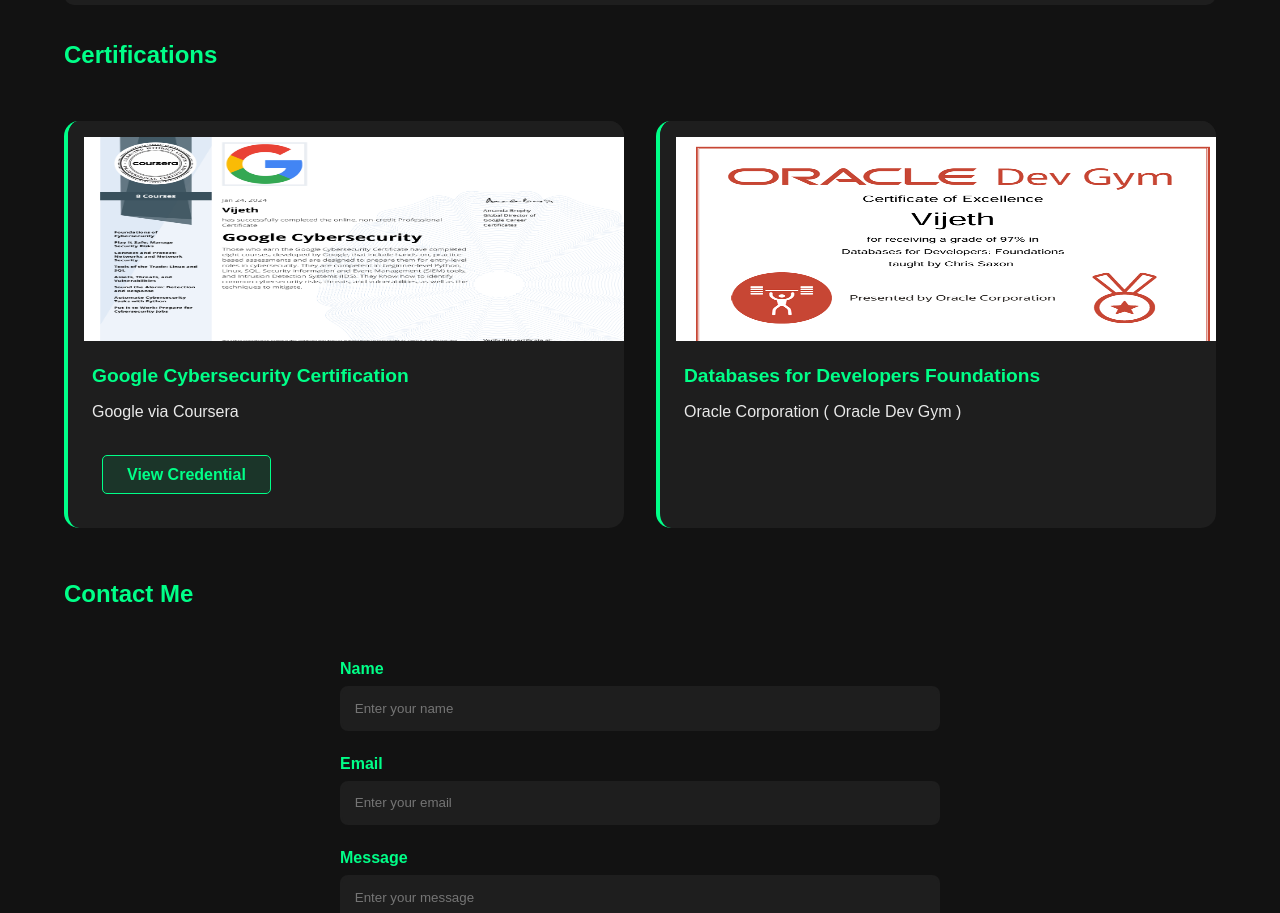
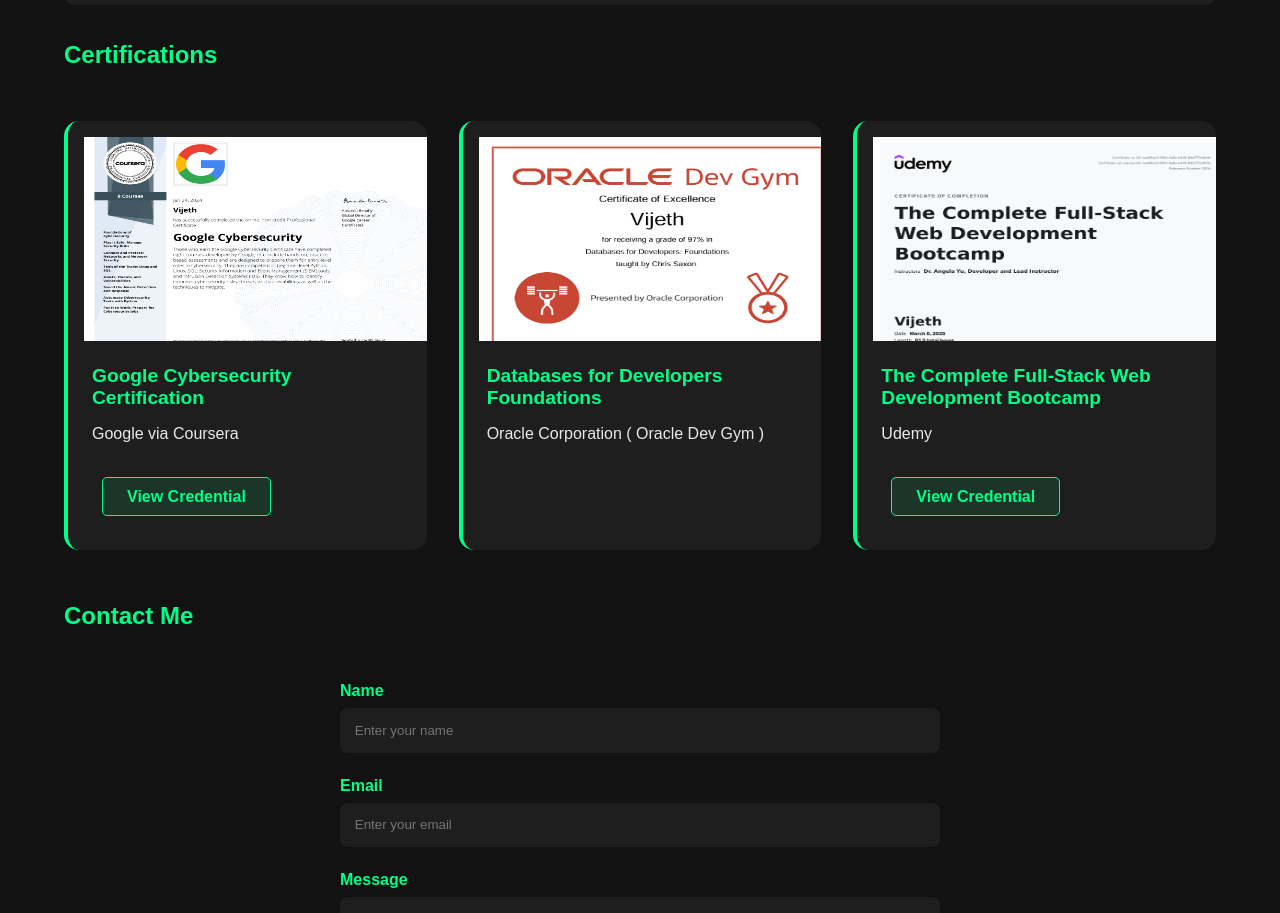
Before and after one commit to vijeth-shetty/Vijeth-React-Port-Folio, a React (Create React App) app: page / in a window 1280 px wide. Shown: the part 3620-4533 px from the top of the page. Built offline with nearby package versions, Linux system fonts and the light colour scheme.

Commit message:
Add The Complete Full-Stack Web Development Bootcamp Certificate Data

```diff
--- a/src/Data/certifications.js
+++ b/src/Data/certifications.js
@@ -10,5 +10,12 @@
         image: "/Resources/Photos/Certificates/Databases for Developers Foundations.png",
         title: "Databases for Developers Foundations",
         issuer: "Oracle Corporation ( Oracle Dev Gym )"
+    },
+    {
+        id: 3,
+        image: "/Resources/Photos/Certificates/The Complete Full-Stack Web Development Bootcamp.png",
+        title: "The Complete Full-Stack Web Development Bootcamp",
+        issuer: "Udemy",
+        credentialUrl: 'https://www.udemy.com/certificate/UC-cae89ac2-64f4-4a6a-b442-64b777bdfdfe/'
     }
 ];
```
